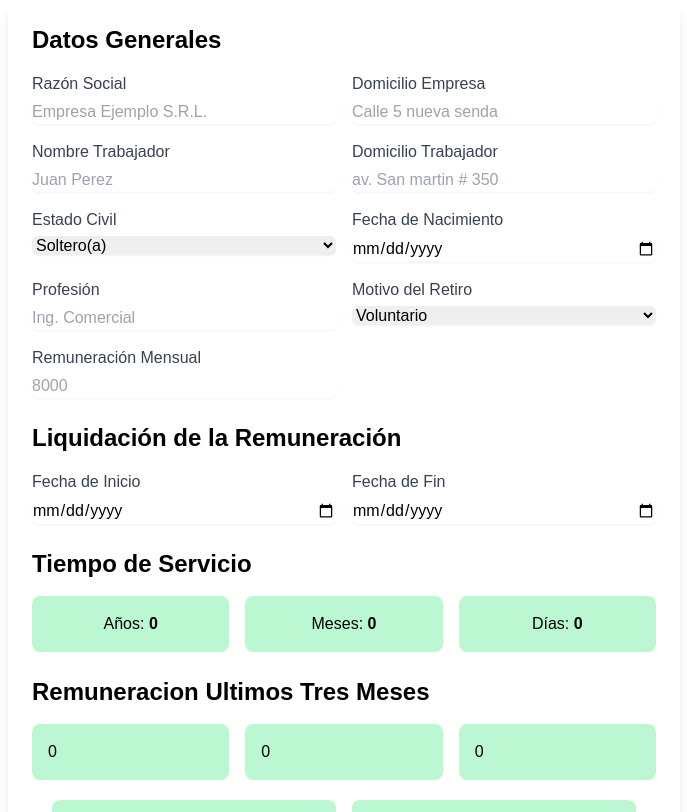
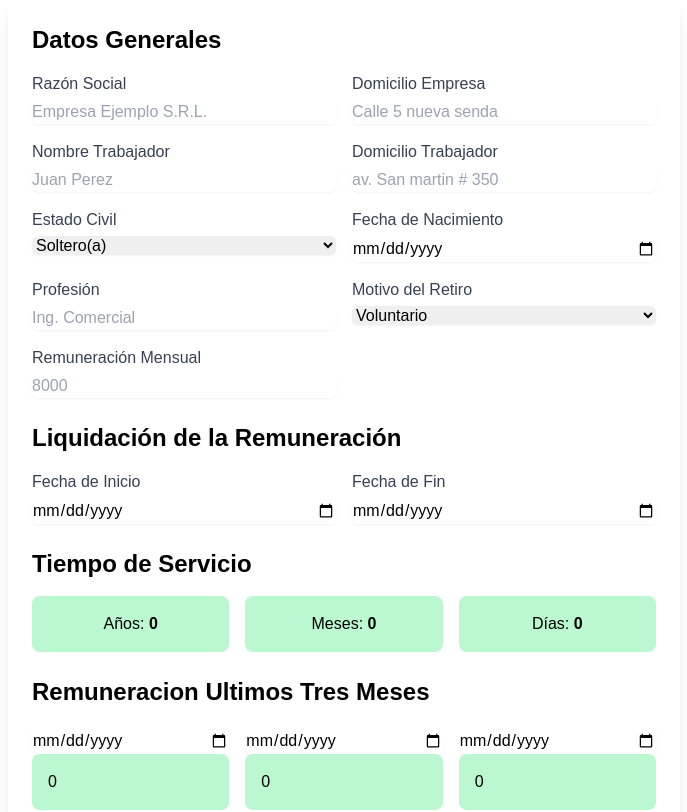
Before and after one commit to andre00bejarano00vaca/finiquito, a Next.js app: page / in a window 1280 px wide. Shown: the top 812 px of the page, without its empty margins (296-983 px from the left). Built offline with nearby package versions, Linux system fonts and the light colour scheme.

Commit message:
se colocaron los calendarios

```diff
--- a/src/components/FormularioDatos.jsx
+++ b/src/components/FormularioDatos.jsx
@@ -25,6 +25,9 @@ export default function FormularioDatos() {
     mes1: 0,
     mes2: 0,
     mes3: 0,
+    fechaMes1:"",
+    fechaMes2:"",
+    fechaMes3:"",
     promedio: 0,
     totales: 0,
   });
@@ -232,34 +235,63 @@ export default function FormularioDatos() {
         </div>
       </div>
 
+      {/* ESTA PARTE SE ENCRGA DE LAS FECHAS */}
       <h2 className="text-2xl font-bold mt-6 mb-4 text-black">
         Remuneracion Ultimos Tres Meses
       </h2>
       <div className="grid grid-cols-3 gap-4 text-center">
+        <div>
+        <input
+            name="fechaMes1"
+            value={meses.fechaMes1}
+            onChange={handleChange2}
+            type="date"
+            className="mt-1 block w-full rounded-md border-gray-300 shadow-sm text-black"
+          />
         <input
           name="mes1"
           value={meses.mes1}
           onChange={handleChange2}
           type="number"
           placeholder="Mes 1:"
-          className="bg-green-200 !bg-green-200 p-4 rounded-lg text-black"
+          className="bg-green-200 w-full !bg-green-200 p-4 rounded-lg text-black"
         />
+        </div>
+        <div>
+        <input
+            name="fechaMes2"
+            value={meses.fechaMes2}
+            onChange={handleChange2}
+            type="date"
+            className="mt-1 block w-full rounded-md border-gray-300 shadow-sm text-black"
+          />
         <input
           name="mes2"
           value={meses.mes2}
           onChange={handleChange2}
           type="number"
           placeholder="Mes 2:"
-          className="bg-green-200 !bg-green-200 p-4 rounded-lg text-black"
+          className="bg-green-200 w-full !bg-green-200 p-4 rounded-lg text-black"
         />
+        </div>
+        <div>
+        <input
+            name="fechaMes3"
+            value={meses.fechaMes3}
+            onChange={handleChange2}
+            type="date"
+            className="mt-1 block w-full rounded-md border-gray-300 shadow-sm text-black"
+          />
         <input
           name="mes3"
           value={meses.mes3 }
           onChange={handleChange2}
           type="number"
           placeholder="Mes 3:"
-          className="bg-green-200 !bg-green-200 p-4 rounded-lg text-black"
+          className="bg-green-200 w-full !bg-green-200 p-4 rounded-lg text-black"
         />
+        </div>
+
       </div>
 
       <div className="grid grid-cols-2 gap-4 text-center m-5">
```
